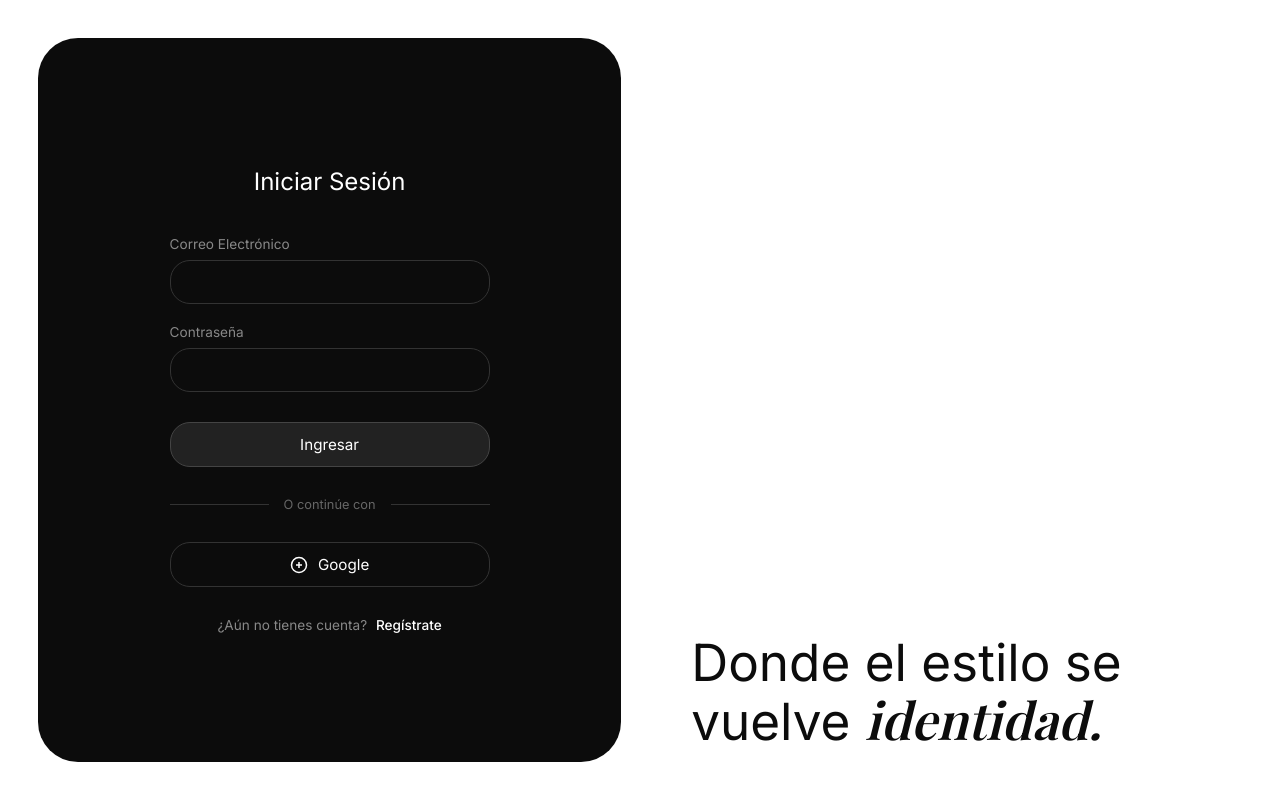
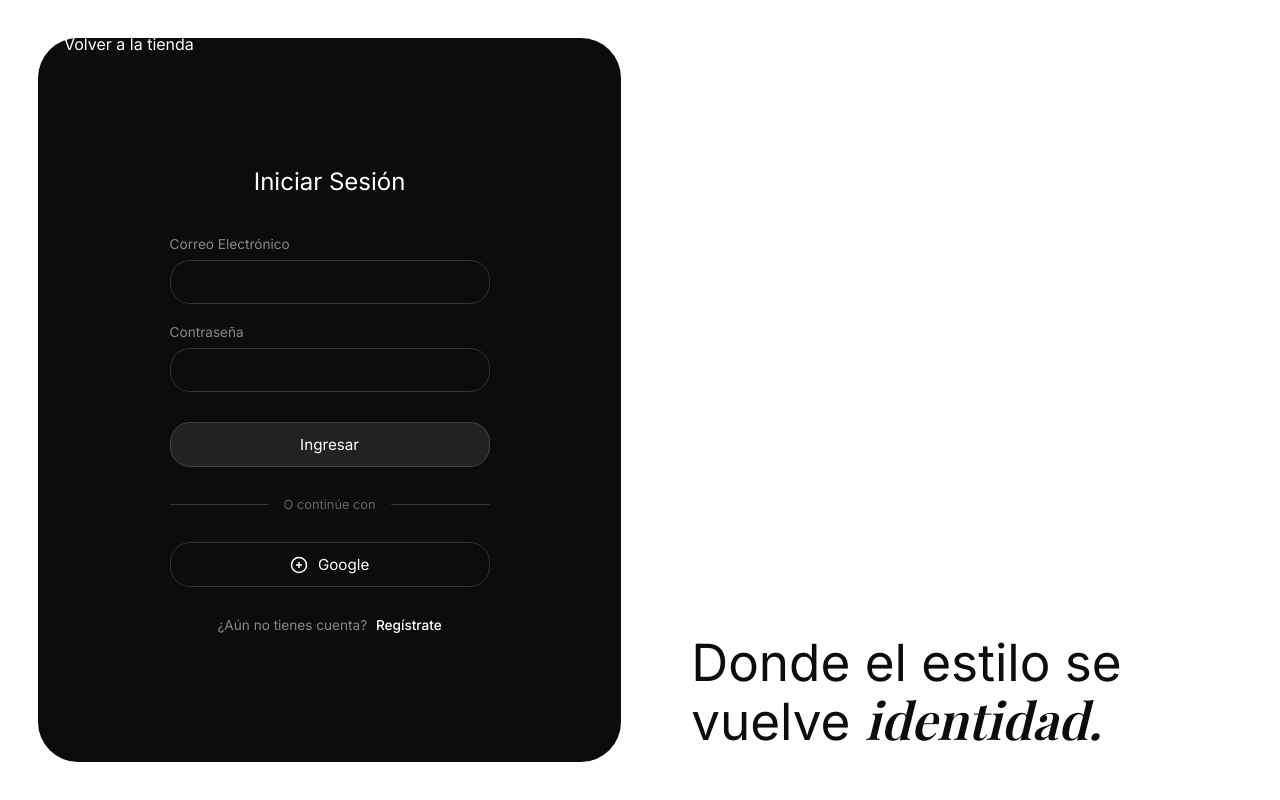
Before and after one commit to ESHC11/JS-Canario-Full, a React (Vite) app in the folder tienda-online/client/: page /login in a window 1280 px wide. Built offline with nearby package versions, Linux system fonts and the light colour scheme; no server answers; a web font is replaced by a local one.

Commit message:
feat: add back button to AuthPage

```diff
--- a/tienda-online/client/src/pages/AuthPage.tsx
+++ b/tienda-online/client/src/pages/AuthPage.tsx
@@ -74,6 +74,31 @@ export default function AuthPage() {
 
   return (
     <div className="auth-slider-container">
+
+      {/* Botón de regreso */}
+      <button
+        onClick={() => navigate('/')}
+        style={{
+          position: 'absolute',
+          top: '2rem',
+          left: '2rem',
+          zIndex: 100,
+          background: 'transparent',
+          border: 'none',
+          color: 'var(--text-primary)',
+          cursor: 'pointer',
+          display: 'flex',
+          alignItems: 'center',
+          gap: '0.5rem',
+          fontSize: '1rem',
+          fontFamily: 'var(--font-sans)'
+        }}
+      >
+        <svg width="24" height="24" viewBox="0 0 24 24" fill="none" stroke="currentColor" strokeWidth="2" strokeLinecap="round" strokeLinejoin="round">
+          <path d="M19 12H5M12 19l-7-7 7-7"/>
+        </svg>
+        Volver a la tienda
+      </button>
 
       {/* TEXTO IZQUIERDO (Se ve cuando la caja negra está a la derecha en Registro) */}
       <div className="auth-text-bg left-text">
```
